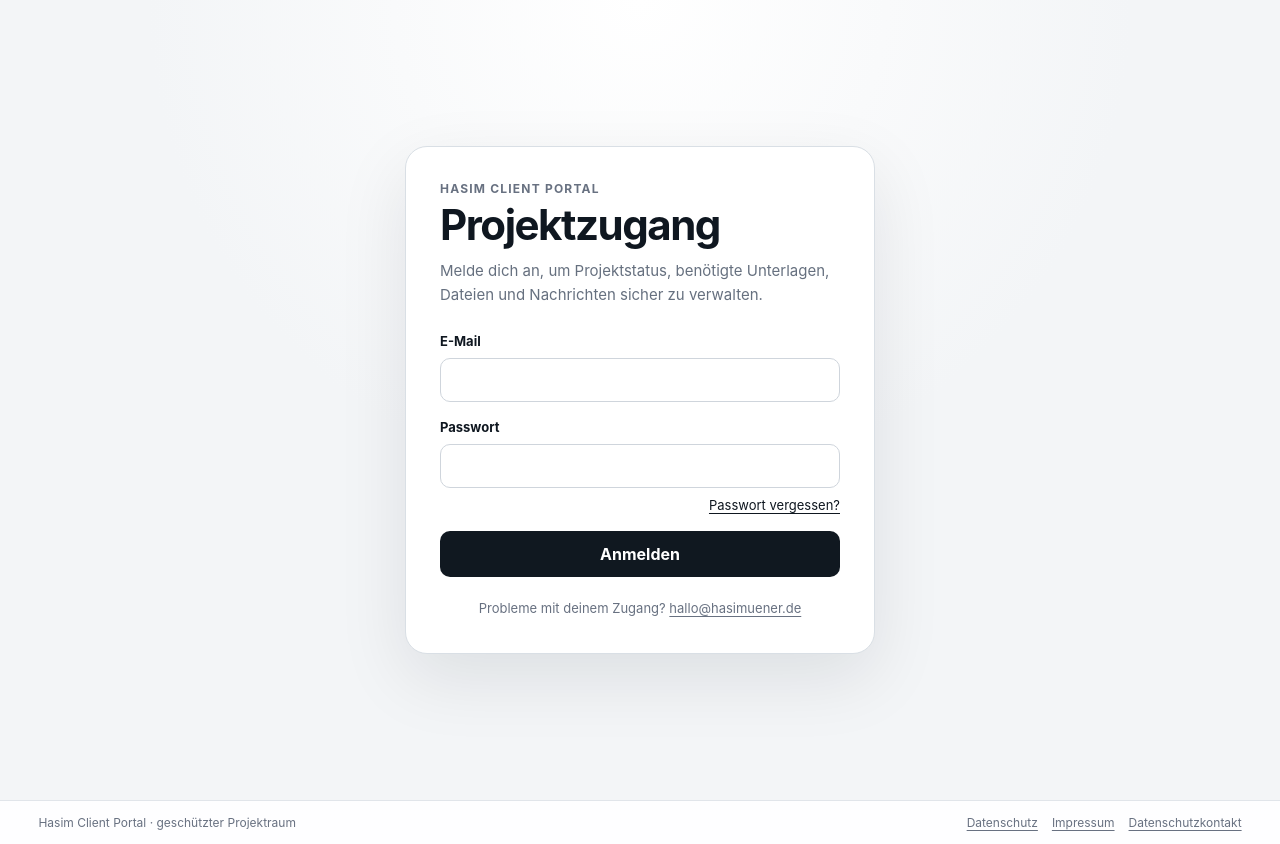
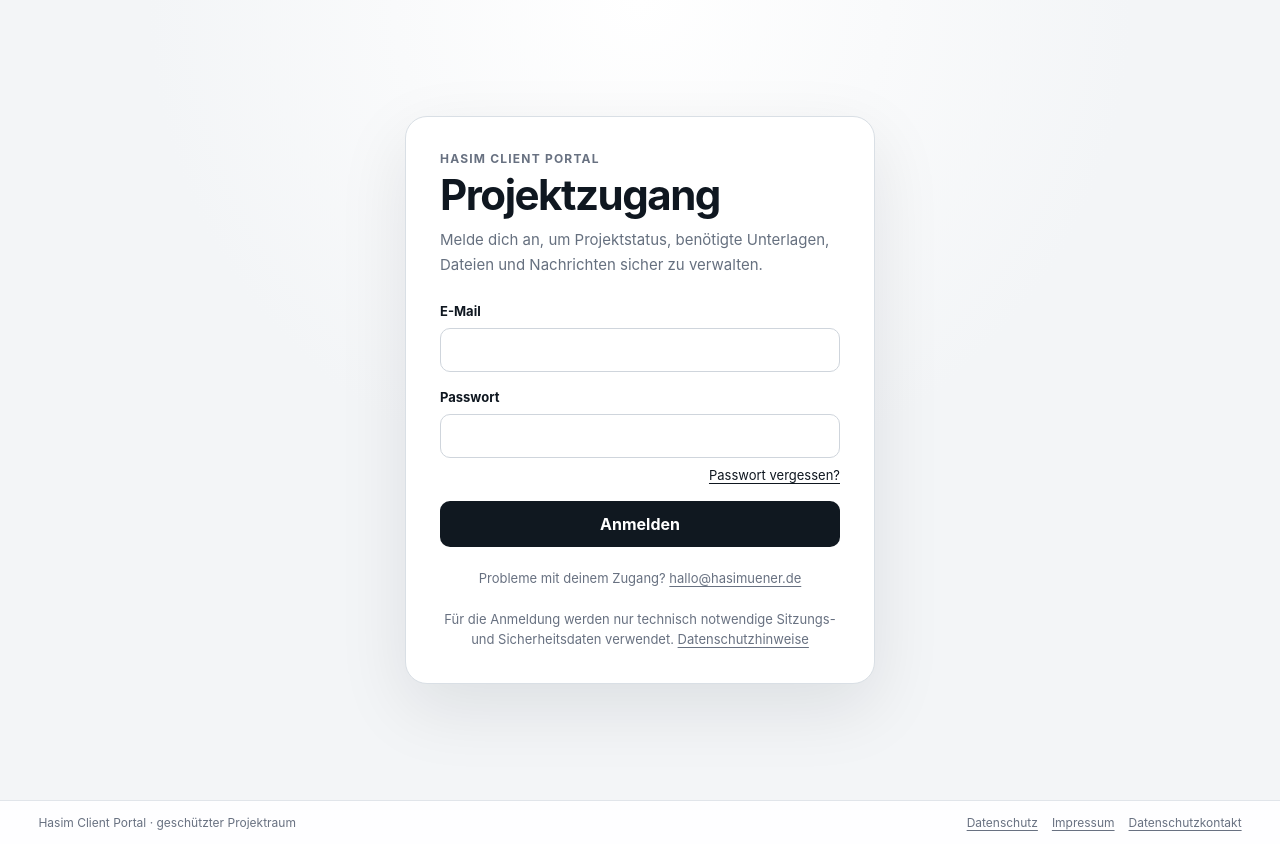
Before and after one commit to Hasim-hannover/hasim-client-portal, a Next.js app: page /login in a window 1280 px wide. Built offline with nearby package versions, Linux system fonts and the light colour scheme; no server answers.

Commit message:
Add privacy transparency to login

```diff
--- a/app/login/page.tsx
+++ b/app/login/page.tsx
@@ -31,6 +31,7 @@ export default async function LoginPage({
         </form>
 
         <p className="login-support">Probleme mit deinem Zugang? <a href="mailto:hallo@hasimuener.de">hallo@hasimuener.de</a></p>
+        <p className="login-support">Für die Anmeldung werden nur technisch notwendige Sitzungs- und Sicherheitsdaten verwendet. <Link href="/datenschutz">Datenschutzhinweise</Link></p>
       </section>
     </main>
   );
```
